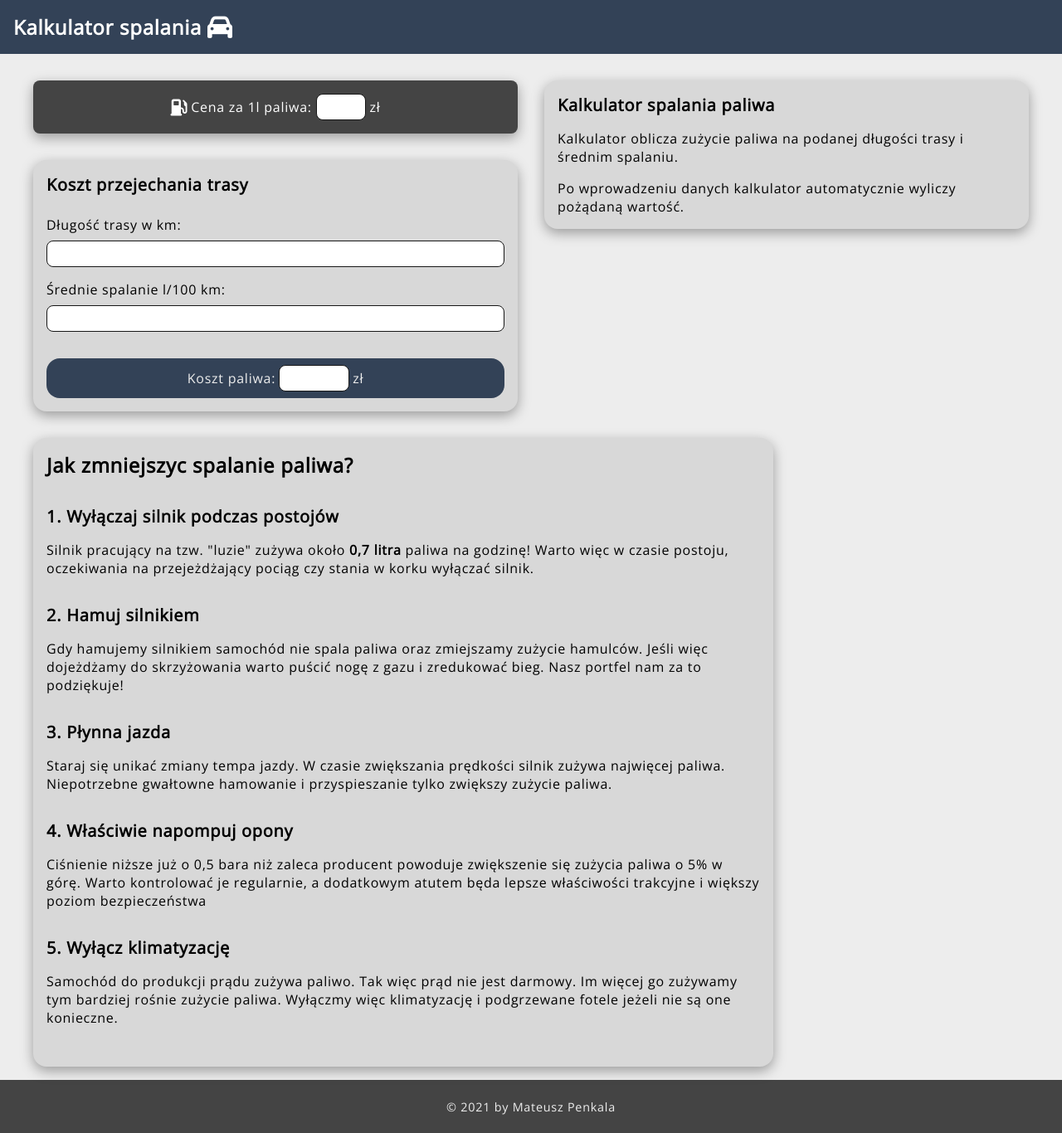
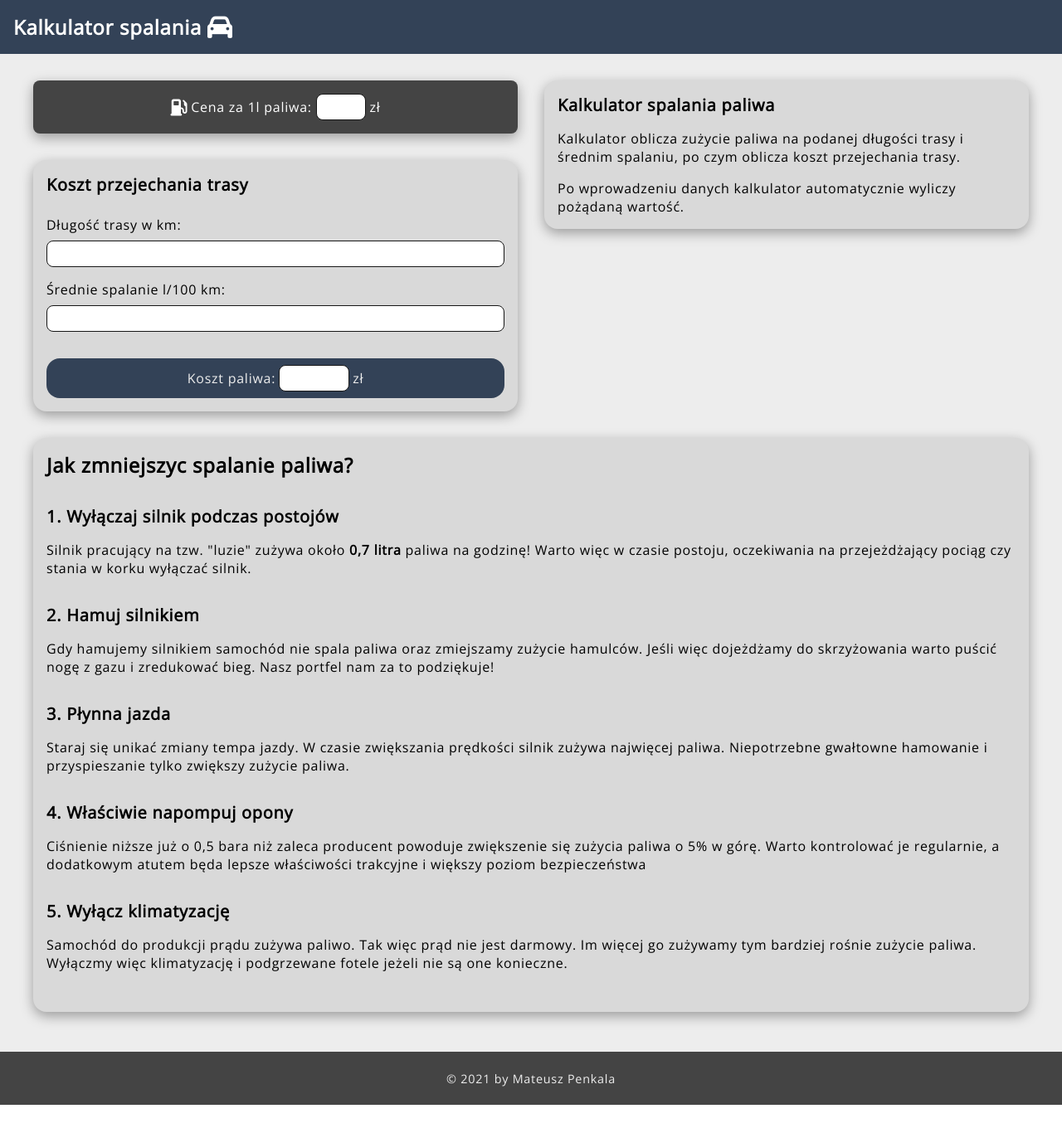
Before and after one commit to SpritS1/kalkulator-spalania, a React (Create React App) app: page / in a window 1280 px wide. Shown: the whole page at 83% size. After the commit the page ends 1332 px from the top, so only its background shows below. Built offline with nearby package versions, Linux system fonts and the light colour scheme.

Commit message:
Poprawa kolorów

```diff
--- a/public/index.html
+++ b/public/index.html
@@ -8,7 +8,7 @@
       name="description"
       content="Kalkulator spalania paliwa oraz kosztów przejechania trasy. Wskazówki pomagające zmniejszyć spalanie samochodu."
     />
-    <title>Kalkulator spalania paliwa</title>
+    <title>Kalkulator paliwa</title>
 
     <script src="https://kit.fontawesome.com/d20e710e26.js" crossorigin="anonymous"></script>
 
--- a/src/App.js
+++ b/src/App.js
@@ -11,7 +11,7 @@ function App() {
 
         <div className="info">
           <h3 className="info__title">Kalkulator spalania paliwa</h3>
-          <p className="info__text">Kalkulator oblicza zużycie paliwa na podanej długości trasy i średnim spalaniu.</p>
+          <p className="info__text">Kalkulator oblicza zużycie paliwa na podanej długości trasy i średnim spalaniu, po czym oblicza koszt przejechania trasy.</p>
           <div className="info_text">Po wprowadzeniu danych kalkulator automatycznie wyliczy pożądaną wartość.</div>
         </div>
 
--- a/src/css/App.css
+++ b/src/css/App.css
@@ -20,7 +20,7 @@
 
 .home {
   max-width: 1200px;
-  margin: 1rem auto 0 auto;
+  margin: 1rem auto 2rem auto;
   padding: 1rem;
   display: grid;
   grid-template-columns: 1fr;
@@ -60,7 +60,7 @@
   border: 1px solid #4475c0;
 }
 .calculator .formula {
-  background: #d8d8d8;
+  background: #d9d9d9;
   border-radius: 16px;
   padding: 1rem;
   box-shadow: rgba(0, 0, 0, 0.35) 0px 5px 15px;
@@ -125,7 +125,7 @@
 .info {
   grid-column: 1;
   height: fit-content;
-  background-color: #d8d8d8;
+  background-color: #d9d9d9;
   box-shadow: rgba(0, 0, 0, 0.35) 0px 5px 15px;
   border-radius: 16px;
   padding: 1rem;
@@ -140,7 +140,7 @@
 
 .blog {
   grid-column: 1;
-  background: #d8d8d8;
+  background: #d9d9d9;
   border-radius: 16px;
   padding: 1rem;
   box-shadow: rgba(0, 0, 0, 0.35) 0px 5px 15px;
@@ -171,7 +171,7 @@
   font-size: 0.9rem;
 }
 
-@media (min-width: 768px) {
+@media (min-width: 992px) {
   .home {
     grid-template-columns: repeat(12, 1fr);
     padding: 1rem 2rem;
@@ -186,7 +186,7 @@
   }
 
   .blog {
-    grid-column: 1/10;
+    grid-column: 1/13;
   }
 }
 
--- a/src/scss/App.scss
+++ b/src/scss/App.scss
@@ -36,7 +36,7 @@
 
   .home {
     max-width: 1200px;
-    margin: 1rem auto 0 auto;
+    margin: 1rem auto 2rem auto;
     padding: 1rem;
     display: grid;
     grid-template-columns:  1fr;
@@ -169,7 +169,7 @@
   }
 }
 
-@media (min-width: $breakpoint-tablet) {
+@media (min-width: $breakpoint-desktop) {
   .home {
     grid-template-columns:  repeat(12, 1fr);
     padding: 1rem 2rem;
@@ -184,10 +184,6 @@
   }
 
   .blog {
-    grid-column: 1 / 10;
+    grid-column: 1 / 13;
   }
 }
-
-@media (min-width: $breakpoint-dekstop) {
-
-}
--- a/src/scss/base/variables.scss
+++ b/src/scss/base/variables.scss
@@ -1,6 +1,6 @@
 $black: #171717;
 $gray: #444444;
-$white-accent: #d8d8d8;
+$white-accent: hsl(0, 0%, 85%);
 $white: #EDEDED;
 $red: #DA0037;
 $blue: #334257;
@@ -16,5 +16,5 @@ $box-shadow: rgba(0, 0, 0, 0.35) 0px 5px 15px;
 
 $breakpoint-mobile: 576px;
 $breakpoint-tablet: 768px;
-$breakpoint-dekstop: 992px;
+$breakpoint-desktop: 992px;
 $breakpoint-large: 1200px;
```
